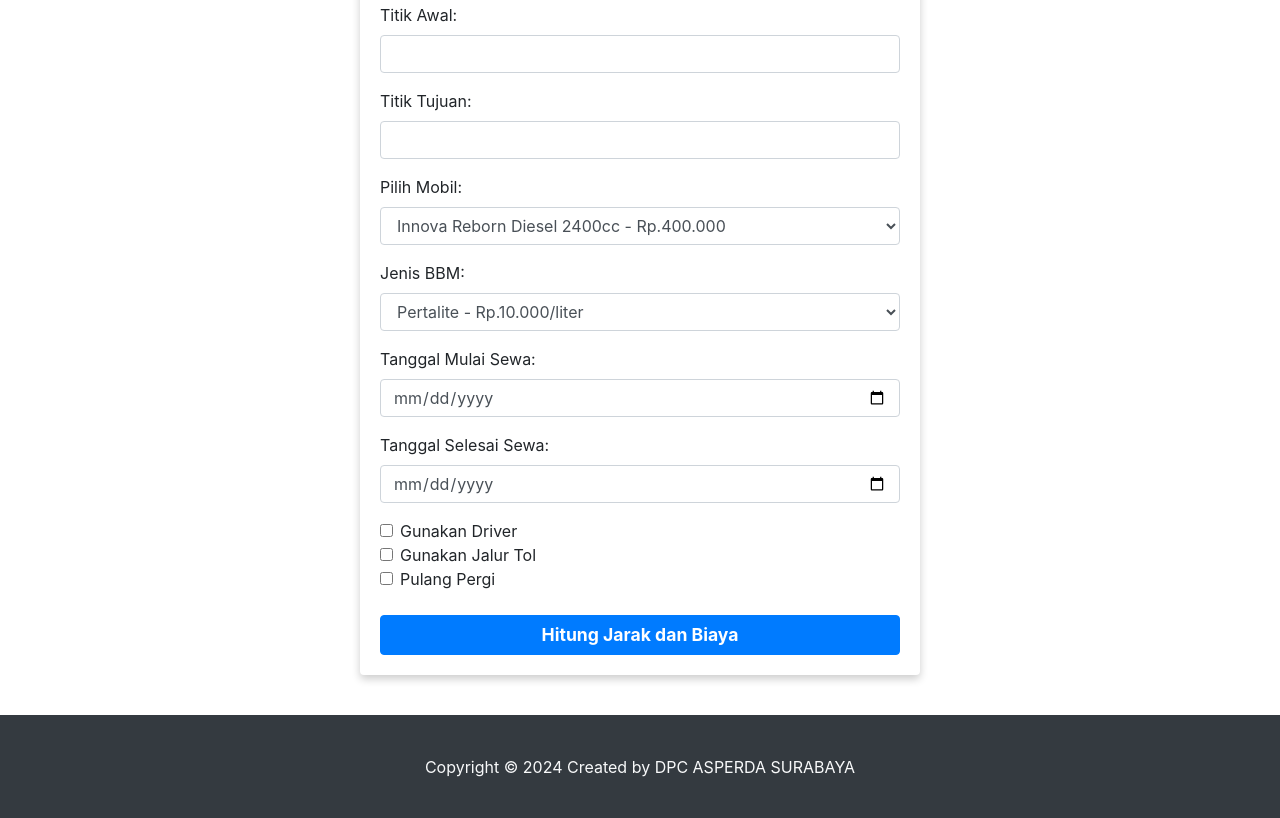
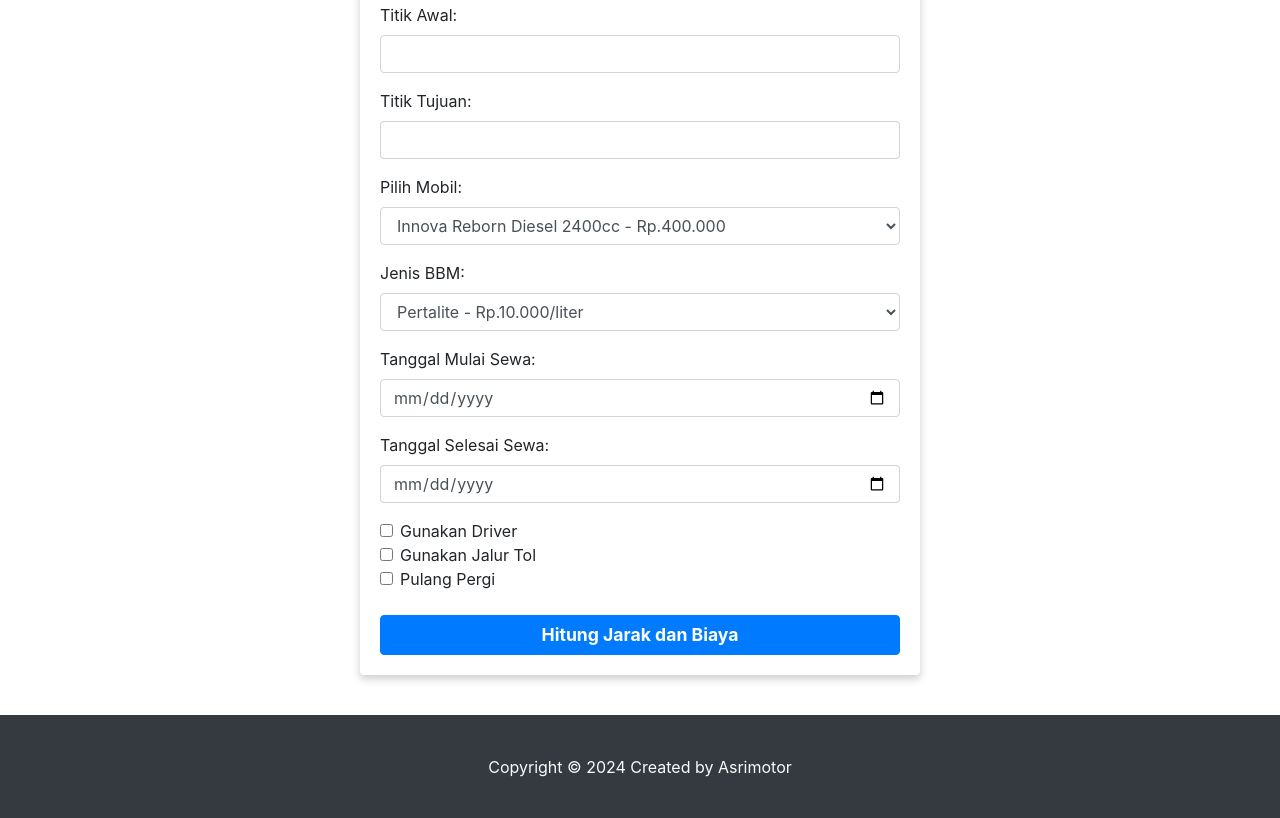
Before and after one commit to suryapraca/rentcalculator, a plain HTML site: page index.html in a window 1280 px wide. Shown: the part 305-1123 px from the top of the page. Drawn offline with nearby package versions, Linux system fonts and the light colour scheme.

Commit message:
Update index.html

```diff
--- a/index.html
+++ b/index.html
@@ -103,7 +103,7 @@
 </div>
 <footer class="footer text-center bg-dark d-flex">
     <div class="container">
-        <p class="text-light">Copyright &copy; 2024 Created by DPC ASPERDA SURABAYA</p>
+        <p class="text-light">Copyright &copy; 2024 Created by Asrimotor</p>
     </div>
 </footer>
 
```
